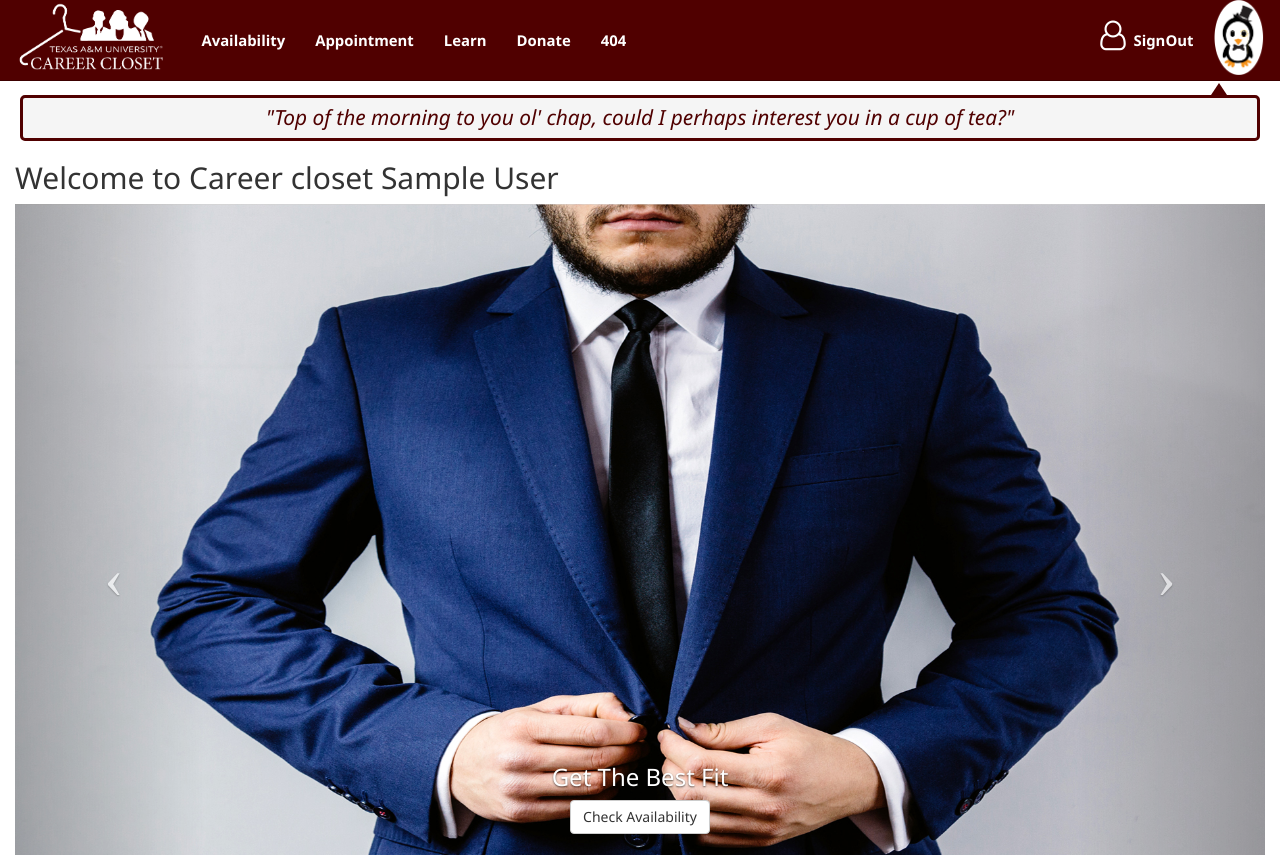
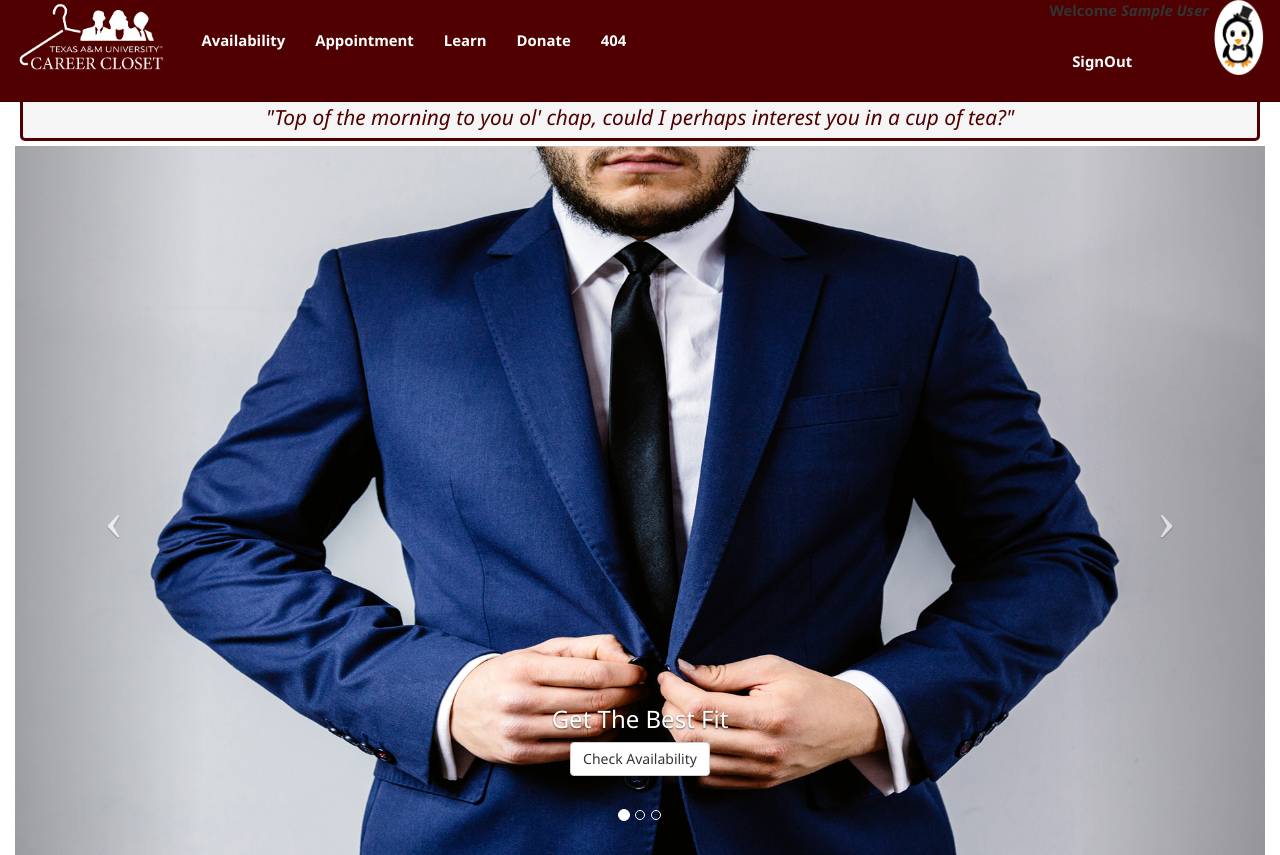
Before and after one commit to careerclosetatm/CareerCloset, a Flask app: page / in a window 1280 px wide. Shown: the top 855 px of the page. Run offline with Flask 2, Linux system fonts and the light colour scheme; the visitor is signed in with stand-in values (Sample User, id 1); data comes from the database, SQL or seed files in the repository; some libraries are stand-ins or nearby versions.

Commit message:
Signout Changed
Signout will display the full name now

```diff
--- a/templates/home.html
+++ b/templates/home.html
@@ -5,11 +5,6 @@
     <div class"mascot-callout">
        <p class="bubble"><em>"Top of the morning to you ol' chap, could I perhaps interest you in a cup of tea?"</em></p>
     </div>
-    <h3>
-    {% if "email" not in session %} Please sign in or sign up {% endif %}
-    </h3>
-    <h2>Welcome to Career closet {% if "email" in session %} {{ session["fullname"] }} {% endif %}
-    </h2>
     <!-- Header Carousel -->
     <header id="myCarousel" class="carousel slide">
         <!-- Indicators -->
--- a/templates/layout.html
+++ b/templates/layout.html
@@ -87,7 +87,8 @@
                 </li>
                 <li>
                     {% if 'email' in session %}
-                    <a href="{{ url_for('signout') }}"><i class="fa fa-user-o fa-2x"></i><b>&nbsp&nbspSignOut</b></a>
+                    <span>Welcome <em>{{ session["fullname"] }}</em></span>
+                    <a href="{{ url_for('signout') }}">&nbsp&nbspSignOut</a>
                     {% endif %}
                 <li>
                 </ul>
```
